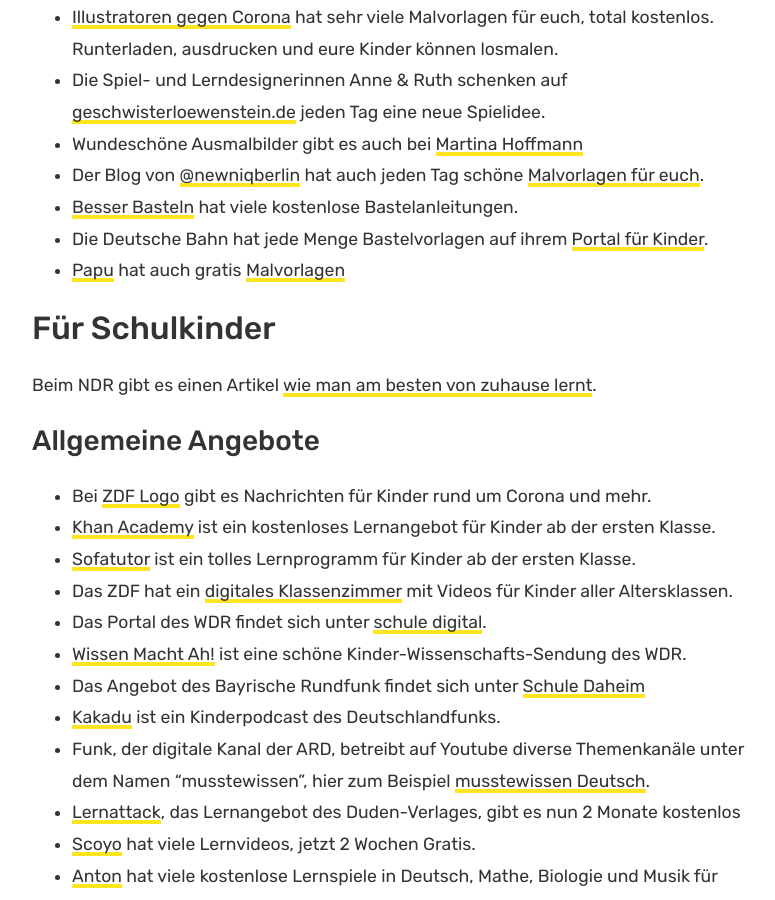
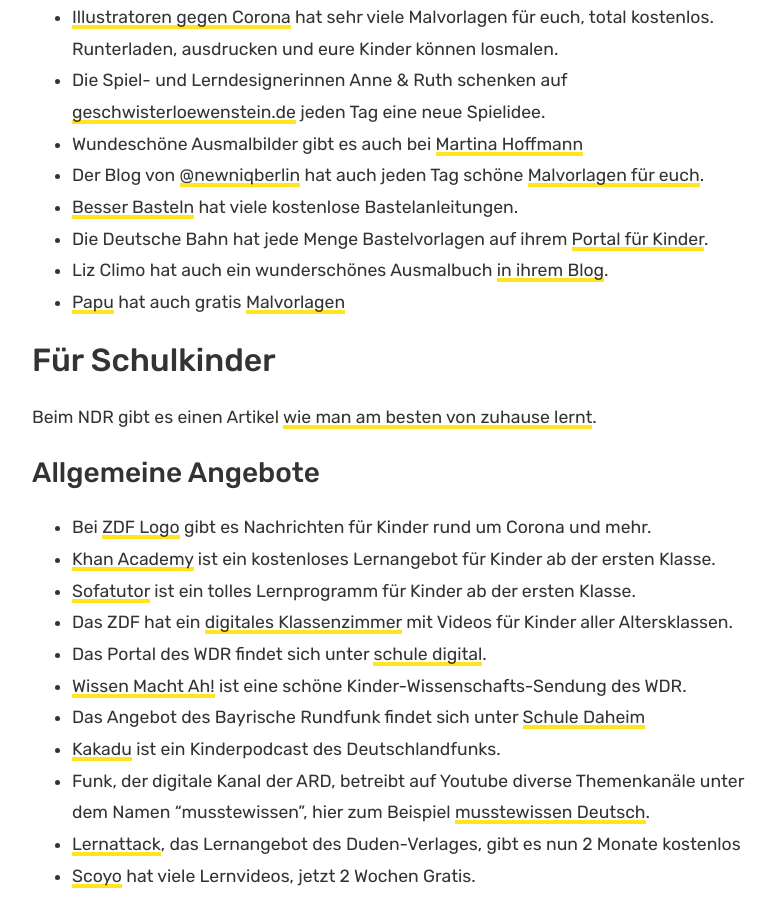
Before and after one commit to papiberlin/website, a Jekyll site: the page built from _posts/2020-03-16-corona-resources.md, in a window 1280 px wide and 900 px high, scrolled down 1891 px. Shown: the whole window, without its empty margins (433-1208 px from the left). Built offline with Jekyll 4.4.1, drawn with Linux system fonts in a browser that asks for light colours.

Commit message:
added liz climo

```diff
--- a/_posts/2020-03-16-corona-resources.md
+++ b/_posts/2020-03-16-corona-resources.md
@@ -47,6 +47,7 @@
 * Der Blog von [@newniqberlin](https://instagram.com/newniqberlin/) hat auch jeden Tag schöne [Malvorlagen für euch](https://www.newniq.com/allgemein/malvorlagen-fuer-kinder-gegen-den-corona-kollar/).
 * [Besser Basteln](http://besserbasteln.de/) hat viele kostenlose Bastelanleitungen.
 * Die Deutsche Bahn hat jede Menge Bastelvorlagen auf ihrem [Portal für Kinder](https://www.olis-bahnwelt.de/spiele-und-basteln).
+* Liz Climo hat auch ein wunderschönes Ausmalbuch [in ihrem Blog](https://lizclimo.tumblr.com/post/613057271422910464/free-coloring-book-download-yours-here-if).
 * [Papu](https://papustories.com/) hat auch gratis [Malvorlagen](https://papustories.com/pages/coloring-pages)
 
 ## Für Schulkinder
```
